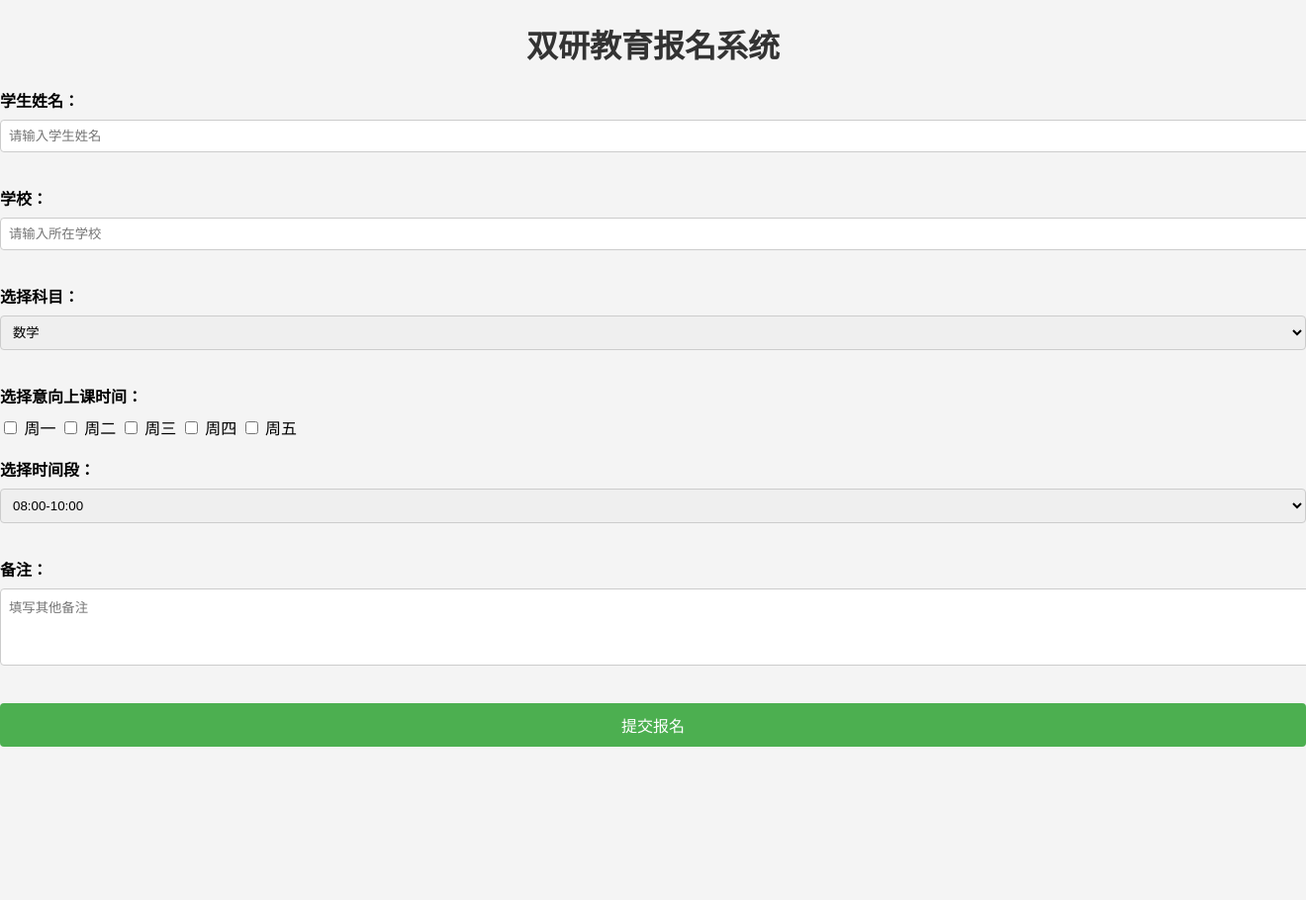
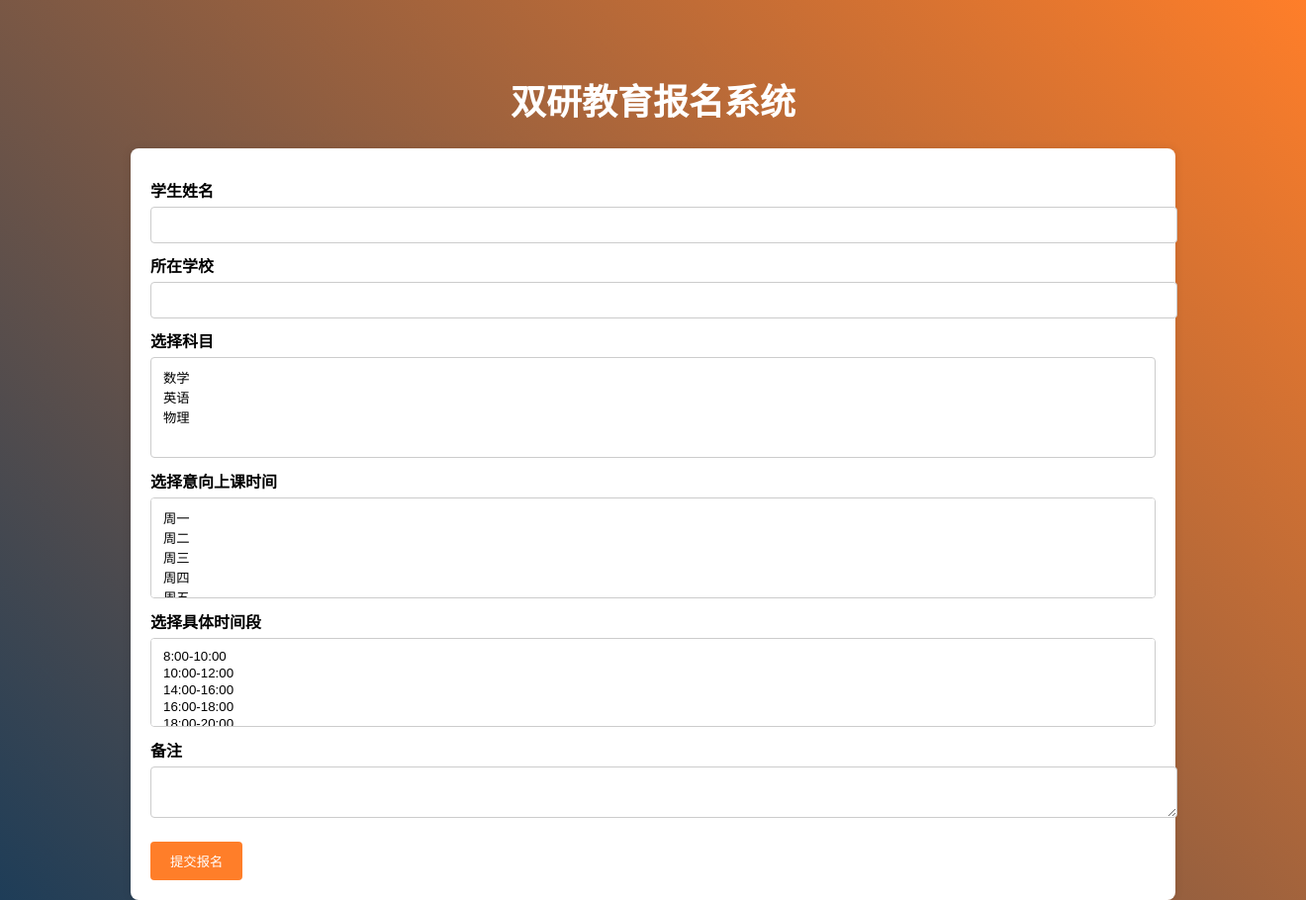
Before and after one commit to Ning19940113/course-registration, a Flask app: page / in a window 1320 px wide; the page is wider, and only the part inside the window is pictured. Shown: that part at 99% size. Before the commit the page ends 755 px from the top of that part, so only its background shows below. Run offline with Flask 3, Linux system fonts and the light colour scheme.

Commit message:
更新了表单功能、恢复背景颜色、支持多选、固定页面大小

```diff
--- a/app.py
+++ b/app.py
@@ -2,66 +2,40 @@ from flask import Flask, render_template, request, redirect, url_for
 from flask_sqlalchemy import SQLAlchemy
 
 app = Flask(__name__)
-
-# 配置数据库
-app.config['SQLALCHEMY_DATABASE_URI'] = 'sqlite:///registrations.db'
+app.config['SQLALCHEMY_DATABASE_URI'] = 'sqlite:///registration.db'
 app.config['SQLALCHEMY_TRACK_MODIFICATIONS'] = False
 db = SQLAlchemy(app)
 
-# 创建数据库模型
 class Registration(db.Model):
     id = db.Column(db.Integer, primary_key=True)
     name = db.Column(db.String(100), nullable=False)
     school = db.Column(db.String(100), nullable=False)
     subject = db.Column(db.String(100), nullable=False)
-    day = db.Column(db.String(100), nullable=False)
-    time = db.Column(db.String(100), nullable=False)
-    remarks = db.Column(db.String(200), nullable=True)
+    day = db.Column(db.String(200), nullable=False)
+    time = db.Column(db.String(200), nullable=False)
+    remarks = db.Column(db.String(500))
 
-# 创建数据库表
-def create_db():
-    with app.app_context():
-        db.create_all()
+@app.route('/')
+def form():
+    return render_template('form.html')
 
-# 表单处理
-@app.route("/", methods=["GET", "POST"])
-def form():
-    if request.method == "POST":
-        # 获取表单数据
-        name = request.form["name"]
-        school = request.form["school"]
-        subject = request.form["subject"]
-        day = request.form.getlist("day")  # 获取多选框
-        time = request.form["time"]
-        remarks = request.form["remarks"]
+@app.route('/submit', methods=['POST'])
+def submit():
+    if request.method == 'POST':
+        name = request.form['name']
+        school = request.form['school']
+        subject = ', '.join(request.form.getlist('subject'))
+        day = ', '.join(request.form.getlist('day'))
+        time = ', '.join(request.form.getlist('time'))
+        remarks = request.form['remarks']
 
-        # 存储数据到数据库
-        new_registration = Registration(
-            name=name,
-            school=school,
-            subject=subject,
-            day=', '.join(day),  # 多选框数据合并成字符串
-            time=time,
-            remarks=remarks
-        )
+        new_registration = Registration(name=name, school=school, subject=subject,
+                                        day=day, time=time, remarks=remarks)
         db.session.add(new_registration)
         db.session.commit()
 
-        return redirect(url_for('thank_you'))  # 提交后跳转到感谢页面
-    return render_template("form.html")
+        return render_template('thank_you.html')
 
-# 感谢页面
-@app.route("/thank_you")
-def thank_you():
-    return render_template("thank_you.html")
-
-# 查看提交的记录
-@app.route("/view_submissions")
-def view_submissions():
-    registrations = Registration.query.all()
-    return render_template('view_submissions.html', registrations=registrations)
-
-# 运行时创建数据库
-if __name__ == "__main__":
-    create_db()  # 手动创建数据库
+if __name__ == '__main__':
+    db.create_all()  # 创建数据库表
     app.run(debug=True)
--- a/static/style.css
+++ b/static/style.css
@@ -1,58 +1,66 @@
+/* 背景颜色 */
 body {
+    background: linear-gradient(45deg, #1e3d58, #ff7e29);
     font-family: Arial, sans-serif;
-    background-color: #f4f4f4;
     margin: 0;
     padding: 0;
 }
 
+/* 中心对齐容器 */
 .container {
     width: 80%;
     margin: 0 auto;
-    background-color: #fff;
+    padding-top: 50px;
+}
+
+/* 标题样式 */
+h1 {
+    text-align: center;
+    color: white;
+    font-size: 36px;
+}
+
+/* 表单样式 */
+form {
+    background-color: white;
     padding: 20px;
     border-radius: 8px;
-    box-shadow: 0 0 10px rgba(0, 0, 0, 0.1);
+    box-shadow: 0px 0px 10px rgba(0, 0, 0, 0.1);
 }
 
-h1 {
-    text-align: center;
-    color: #333;
-}
-
+/* 标签样式 */
 label {
     display: block;
-    margin-bottom: 8px;
+    margin-top: 10px;
     font-weight: bold;
 }
 
-input[type="text"], input[type="email"], input[type="password"], select, textarea {
+/* 输入框样式 */
+input, select, textarea {
     width: 100%;
-    padding: 8px;
-    margin-bottom: 16px;
+    padding: 10px;
+    margin-top: 5px;
     border: 1px solid #ccc;
     border-radius: 4px;
 }
 
+/* 提交按钮样式 */
 button {
-    display: block;
-    width: 100%;
-    padding: 10px;
-    background-color: #4CAF50;
+    background-color: #ff7e29;
     color: white;
+    padding: 10px 20px;
     border: none;
     border-radius: 4px;
-    font-size: 16px;
+    margin-top: 20px;
+    cursor: pointer;
 }
 
 button:hover {
-    background-color: #45a049;
+    background-color: #e46a18;
 }
 
-ul {
-    list-style: none;
-    padding: 0;
+/* 防止页面放大 */
+meta[name="viewport"] {
+    width: device-width;
+    initial-scale: 1.0;
 }
-
-ul li {
-    margin-bottom: 10px;
-}
--- a/style.css
+++ b/style.css
@@ -1,58 +1,66 @@
+/* 背景颜色 */
 body {
+    background: linear-gradient(45deg, #1e3d58, #ff7e29);
     font-family: Arial, sans-serif;
-    background-color: #f4f4f4;
     margin: 0;
     padding: 0;
 }
 
+/* 中心对齐容器 */
 .container {
     width: 80%;
     margin: 0 auto;
-    background-color: #fff;
+    padding-top: 50px;
+}
+
+/* 标题样式 */
+h1 {
+    text-align: center;
+    color: white;
+    font-size: 36px;
+}
+
+/* 表单样式 */
+form {
+    background-color: white;
     padding: 20px;
     border-radius: 8px;
-    box-shadow: 0 0 10px rgba(0, 0, 0, 0.1);
+    box-shadow: 0px 0px 10px rgba(0, 0, 0, 0.1);
 }
 
-h1 {
-    text-align: center;
-    color: #333;
-}
-
+/* 标签样式 */
 label {
     display: block;
-    margin-bottom: 8px;
+    margin-top: 10px;
     font-weight: bold;
 }
 
-input[type="text"], input[type="email"], input[type="password"], select, textarea {
+/* 输入框样式 */
+input, select, textarea {
     width: 100%;
-    padding: 8px;
-    margin-bottom: 16px;
+    padding: 10px;
+    margin-top: 5px;
     border: 1px solid #ccc;
     border-radius: 4px;
 }
 
+/* 提交按钮样式 */
 button {
-    display: block;
-    width: 100%;
-    padding: 10px;
-    background-color: #4CAF50;
+    background-color: #ff7e29;
     color: white;
+    padding: 10px 20px;
     border: none;
     border-radius: 4px;
-    font-size: 16px;
+    margin-top: 20px;
+    cursor: pointer;
 }
 
 button:hover {
-    background-color: #45a049;
+    background-color: #e46a18;
 }
 
-ul {
-    list-style: none;
-    padding: 0;
+/* 防止页面放大 */
+meta[name="viewport"] {
+    width: device-width;
+    initial-scale: 1.0;
 }
-
-ul li {
-    margin-bottom: 10px;
-}
--- a/templates/form.html
+++ b/templates/form.html
@@ -1,52 +1,53 @@
 <!DOCTYPE html>
-<html lang="en">
+<html lang="zh">
 <head>
     <meta charset="UTF-8">
     <meta name="viewport" content="width=device-width, initial-scale=1.0">
-    <title>双研教育报名表单</title>
-    <link rel="stylesheet" href="style.css">
+    <title>双研教育报名系统</title>
+    <link rel="stylesheet" href="{{ url_for('static', filename='style.css') }}">
 </head>
 <body>
+    <div class="container">
         <h1>双研教育报名系统</h1>
-    <form method="POST">
-        <label for="name">学生姓名：</label>
-        <input type="text" id="name" name="name" required placeholder="请输入学生姓名">
-        <br><br>
+        <form action="/submit" method="POST">
+            <label for="name">学生姓名</label>
+            <input type="text" id="name" name="name" required>
 
-        <label for="school">学校：</label>
-        <input type="text" id="school" name="school" required placeholder="请输入所在学校">
-        <br><br>
+            <label for="school">所在学校</label>
+            <input type="text" id="school" name="school" required>
 
-        <label for="subject">选择科目：</label>
-        <select name="subject" id="subject" required>
+            <label for="subject">选择科目</label>
+            <select id="subject" name="subject" multiple required>
                 <option value="math">数学</option>
                 <option value="english">英语</option>
                 <option value="physics">物理</option>
             </select>
-        <br><br>
 
-        <label>选择意向上课时间：</label>
-        <input type="checkbox" name="day" value="monday"> 周一
-        <input type="checkbox" name="day" value="tuesday"> 周二
-        <input type="checkbox" name="day" value="wednesday"> 周三
-        <input type="checkbox" name="day" value="thursday"> 周四
-        <input type="checkbox" name="day" value="friday"> 周五
-        <br><br>
+            <label for="day">选择意向上课时间</label>
+            <select id="day" name="day" multiple required>
+                <option value="monday">周一</option>
+                <option value="tuesday">周二</option>
+                <option value="wednesday">周三</option>
+                <option value="thursday">周四</option>
+                <option value="friday">周五</option>
+                <option value="saturday">周六</option>
+                <option value="sunday">周日</option>
+            </select>
 
-        <label for="time">选择时间段：</label>
-        <select name="time" id="time" required>
-            <option value="08:00-10:00">08:00-10:00</option>
-            <option value="10:00-12:00">10:00-12:00</option>
-            <option value="14:00-16:00">14:00-16:00</option>
-            <option value="16:00-18:00">16:00-18:00</option>
+            <label for="time">选择具体时间段</label>
+            <select id="time" name="time" multiple required>
+                <option value="8-10">8:00-10:00</option>
+                <option value="10-12">10:00-12:00</option>
+                <option value="14-16">14:00-16:00</option>
+                <option value="16-18">16:00-18:00</option>
+                <option value="18-20">18:00-20:00</option>
             </select>
-        <br><br>
 
-        <label for="remarks">备注：</label>
-        <textarea id="remarks" name="remarks" rows="4" placeholder="填写其他备注"></textarea>
-        <br><br>
+            <label for="remarks">备注</label>
+            <textarea id="remarks" name="remarks"></textarea>
 
             <button type="submit">提交报名</button>
         </form>
+    </div>
 </body>
 </html>
```
Also changed, not shown: form.html (+31 -30 lines), index.html (+31 -30 lines), templates/thank_you.html (+3 -4 lines), thank_you.html (+3 -4 lines). Lines whose indentation alone changed are shown as unchanged.
